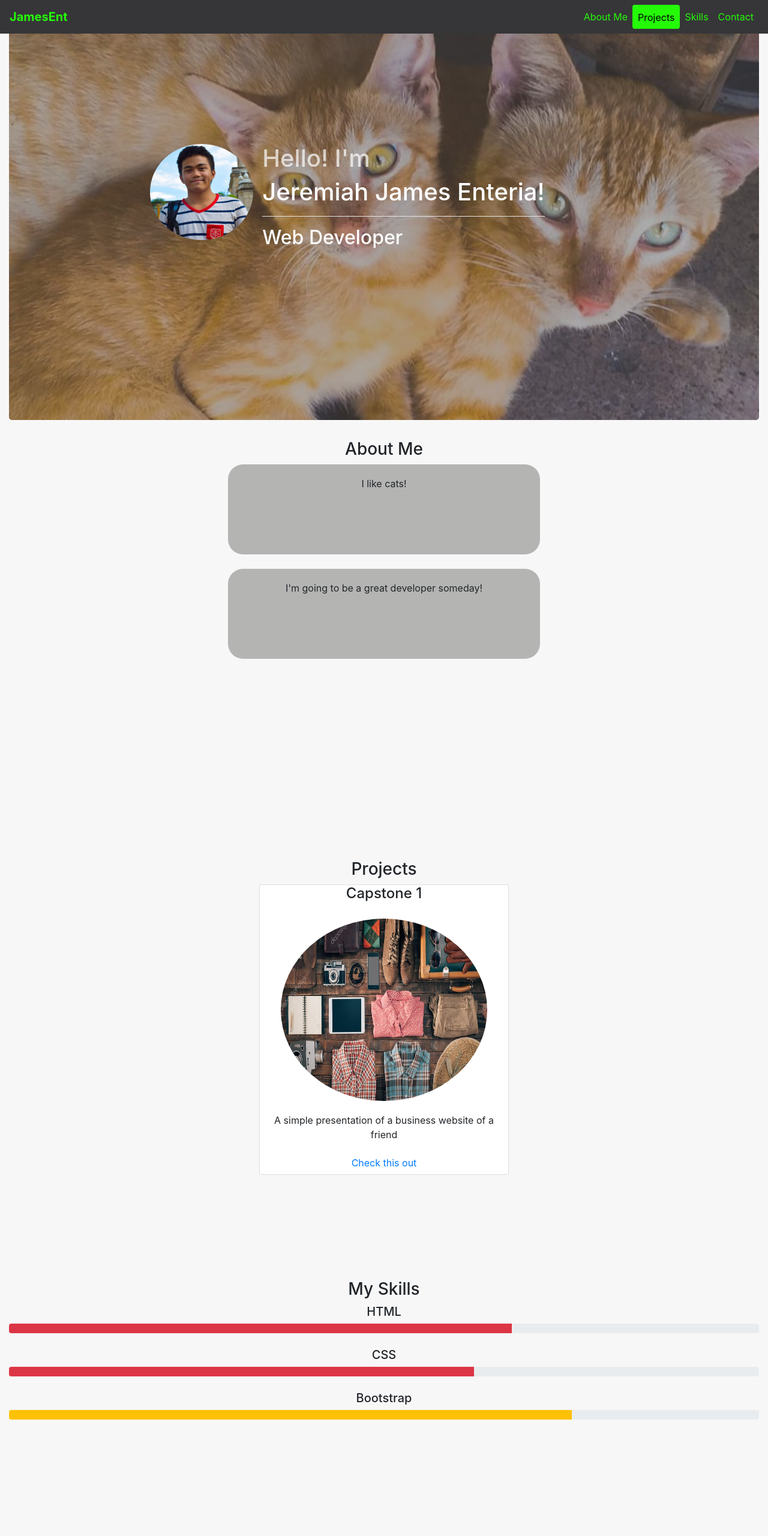
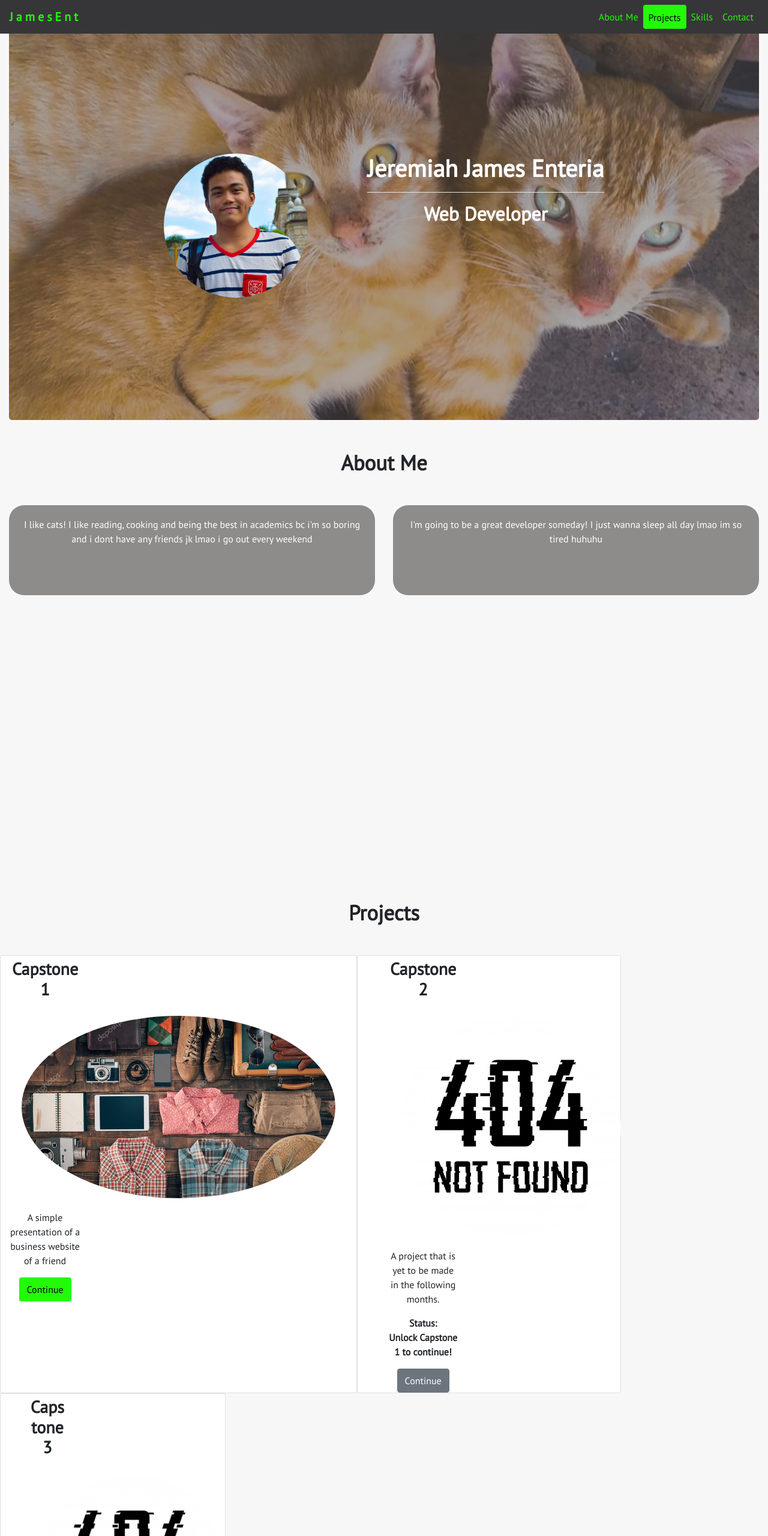
Before and after one commit to james-enteria/my-portfolio, a plain HTML site: page index.html in a window 1280 px wide. Shown: the top 2560 px of the page at 60% size. Drawn offline with nearby package versions, Linux system fonts and the light colour scheme.

Commit message:
2nd commit

```diff
--- a/assets/css/style.css
+++ b/assets/css/style.css
@@ -1,5 +1,8 @@
+@import url('https://fonts.googleapis.com/css?family=Open+Sans|PT+Sans&display=swap');
+
 body {
 	background-color: #f7f7f7;
+	font-family: 'PT Sans', 'Open Sans', sans-serif;
 }
 #nav {
 	background-color: #363638;
@@ -16,14 +19,34 @@ li > a > button {
 	color: #363638;
 }
 
+h3 {
+	font-weight: bold;
+	margin-top: 50px;
+	margin-bottom: 50px;
+	font-size: 35px;
+}
+h4 {
+	font-size: 28px;
+	font-weight: bold;
+	margin-top: 5px;
+}
+
+h5 {
+	font-weight: bold;
+}
+
 .logo {
+	font-weight: bold;
+	letter-spacing: 5px;
+	font-size: 20px;
 }
+
 
 .pages2 {
 	height: 700px;
 }
 .pages {
-	height: 700px;
+	min-height: 700px;
 	text-align: center;
 }
 
@@ -40,13 +63,13 @@ button {
 	background-position: center;
 	background-repeat: no-repeat;
 	color: white;
-	padding-top: 30vh;
+	padding-top: 32vh;
 
 }
 
 .top {
-
 	border-radius: 20px;
+	margin: 0 auto;
 }
 
 .hello {
@@ -58,22 +81,64 @@ hr {
 
 
 .dp {
-	height: 10em;
-	border-radius: 50%;
+	height: 15em;
+	border-radius: 100%;
 }
 
 .description {
 	min-height: 150px;
-	background-color: rgb(115, 114, 112, 0.5);
+	background-color: rgb(115, 114, 112, 0.8);
 	border-radius: 25px;
 	margin: 0 auto;
 	padding: 20px;
+	color: white;
 }
 
 .proj-img {
 	border-radius: 50%;
 	height: 19em;
 	margin: 20px;
+}
+.proj-img2 {
+	border-radius: 50%;
+	height: 23em;
+	margin: 20px;
+}
+
+.proj-height {
+	height: 40em;
+}
+
+.bg-green {
+	background-color: #24fa07;
+}
+
+.prog {
+	margin-bottom: 50px;
+}
+
+.proj {
+	margin-left: 70px;
+}
+
+
+input {
+	height: 50px;
+	width: 300px;
+	padding: 10px;
+	margin: 30px;
+	border-radius: 20px;
+	box-sizing: border-box;
+}
+
+textarea {
+	min-height: 250px;
+	width: 400px;
+	border-radius: 30px;
+	padding: 20px;
+}
+div > button {
+	background-color: #24fa07;
 }
 
 
@@ -93,3 +158,15 @@ hr {
 footer {
 	background-color: #c2c2c2;
 }
+
+/*@media screen and (min-width: 992px) {
+	.dp {
+		height: 11em;
+	}
+}
+*/
+/*@media screen and (min-width: 1200px) {
+	.dp {
+		height: 15em;
+	}
+}*/
--- a/index.html
+++ b/index.html
@@ -1,4 +1,4 @@
-<!doctype html>
+<!DOCTYPE html>
 <html lang="en">
   <head>
     <!-- Required meta tags -->
@@ -77,14 +77,14 @@
 <!--/.Navbar-->
 <!-- LANDING PAGE -->
       <div class="pages2 jumbotron" id="landing">
-        <div class="row top">
+        <div class="row top justify-content-center">
 
-            <img src="./assets/images/dp.jpg" class="dp col-lg-2 offset-lg-2 col-md-3 col-sm-4 col-xs-3">
+            <img src="./assets/images/dp.jpg" class="dp img-responsive  ">
 
-            <div>
-            <h1 class="hello">Hello! I'm </h1> <h1>Jeremiah James Enteria!</h1>
+            <div class="offset-lg-1 text-center">
+            <h1><strong>Jeremiah James Enteria</strong></h1>
             <hr>
-            <h2>Web Developer</h2>
+            <h2><strong>Web Developer</strong></h2>
 
          </div>
       </div>
@@ -94,13 +94,20 @@
       <div class="pages" id="about">
 
         <h3>About Me</h3>
-        <!-- description about me -->
-        <div class="description col-5">
-          <p>I like cats!</p>
-        </div> <br>
-         <!-- description about me -->
-        <div class="description col-5">
-          <p>I'm going to be a great developer someday!</p>
+
+        <div class="row ">
+          <!-- description about me -->
+           <div class="col-6">
+            <div class="description">
+             <p>I like cats! I like reading, cooking and being the best in academics bc i'm so boring and i dont have any friends jk lmao i go out every weekend</p>
+            </div>
+          </div>
+             <!-- description about me -->
+          <div class="col-6">
+            <div class="description">
+             <p>I'm going to be a great developer someday! I just wanna sleep all day lmao im so tired huhuhu</p>
+            </div>
+          </div>
         </div>
 
       </div>
@@ -109,33 +116,69 @@
 <!-- PROJECTS SECTION -->
       <div class="pages" id="projects">
         <h3>Projects</h3>
+        <div class="row">
         <!-- project links -->
-        <div class="card col-4 offset-4"  >
-          <h4>Capstone 1</h4>
-          <img src="./assets/images/pr2.jpeg" class="proj-img">
-          <p>A simple presentation of a business website of a friend</p>
-          <a href="#" class="btn btn ">Check this out</a>
+        <div class="card">
+            <div class="col-lg-3 col-md-4 col-xs-4 col-sm-4 ">
+                <h4>Capstone 1</h4>
+                <img src="./assets/images/pr2.jpeg" class="proj-img col-xs-auto">
+                <p>A simple presentation of a business website of a friend</p>
+                <a href="#"><button type="button" class="btn bg-green">Continue</button></a>
+            </div>
         </div>
+         <div class="card"  >
+          <div class=" col-lg-4 offset-lg-1 proj-height col-md-4 offset-md-4 ">
+          <h4>Capstone 2</h4>
+          <img src="./assets/images/404.jpg" class="proj-img2">
+          <p>A project that is yet to be made in the following months.</p><p><strong>Status:  <br>Unlock Capstone 1 to continue! </strong></p>
+          <a href=""><button type="button" class="btn btn-secondary">Continue</button></a>
+        </div>
+        </div>
+         <div class="card "  >
+          <div class="col-lg-3 offset-lg-1 col-md-4 offset-md-4">
+          <h4>Capstone 3</h4>
+          <img src="./assets/images/404.jpg" class="proj-img">
+          <p>The final project  to be made.</p> <p><strong>Status: <br>Unlock Capstone 2 to continue! </strong></p>
+          <a href=""><button type="button" class="btn btn-secondary">Continue</button></a>
+          </div>
+        </div>
+      </div>
+
       </div>
 
 
 <!-- technical skills -->
       <div class="pages" id="skills">
         <h3>My Skills</h3>
-        <h5>HTML</h5>
-        <div class="progress">
+        <h5>HTML: 67%</h5>
+        <div class="progress prog">
 
-          <div class="progress-bar bg-danger" role="progressbar" style="width: 67%" aria-valuenow="100" aria-valuemin="0" aria-valuemax="100"></div>
+          <div class="progress-bar bg-green" role="progressbar" style="width: 67%" aria-valuenow="100" aria-valuemin="0" aria-valuemax="100"></div>
         </div> <br>
-        <h5>CSS</h5>
-        <div class="progress">
+        <h5>CSS: 62%</h5>
+        <div class="progress prog">
 
           <div class="progress-bar bg-danger" role="progressbar" style="width: 62%" aria-valuenow="100" aria-valuemin="0" aria-valuemax="100"></div>
         </div> <br>
-        <h5>Bootstrap</h5>
-        <div class="progress">
+        <h5>Bootstrap: 50%</h5>
+        <div class="progress prog">
 
-           <div class="progress-bar bg-warning" role="progressbar" style="width: 75%" aria-valuenow="75" aria-valuemin="0" aria-valuemax="100"></div>
+           <div class="progress-bar bg-warning " role="progressbar" style="width: 50%" aria-valuenow="100" aria-valuemin="0" aria-valuemax="100"></div>
+        </div>
+        <h5>Java: 10%</h5>
+        <div class="progress prog">
+
+           <div class="progress-bar bg-warning " role="progressbar" style="width: 10%" aria-valuenow="100" aria-valuemin="0" aria-valuemax="100"></div>
+        </div>
+        <h5>Python: 25%</h5>
+        <div class="progress prog">
+
+           <div class="progress-bar bg-warning " role="progressbar" style="width: 25%" aria-valuenow="100" aria-valuemin="0" aria-valuemax="100"></div>
+        </div>
+       <h5>Javascript: 8%</h5>
+        <div class="progress prog">
+
+           <div class="progress-bar bg-warning " role="progressbar" style="width: 8%" aria-valuenow="100" aria-valuemin="0" aria-valuemax="100"></div>
         </div>
 
       </div>
@@ -144,14 +187,13 @@
 
       <div class="pages" id="contact">
         <h3>Contact me!</h3>
-        <div>
-          <fieldset>
-          Email: <input type="email" name="Email"> <br>
+
+          Email: <input type="email" name="Email" placeholder="Enter your email"> <br>
           <br>
-          Name: <input type="text" name="name"> <br>
+          Name: <input type="text" name="name" placeholder="Enter your name"> <br>
           <br>
           <textarea placeholder="Put your request here"></textarea> <br>
-          <button type="submit"> submit</button>
+          <button type="submit" class="btn"> Submit</button>
           </fieldset>
         </div>
       </div>
```
Also changed, not shown: assets/images/404.jpg (added).
